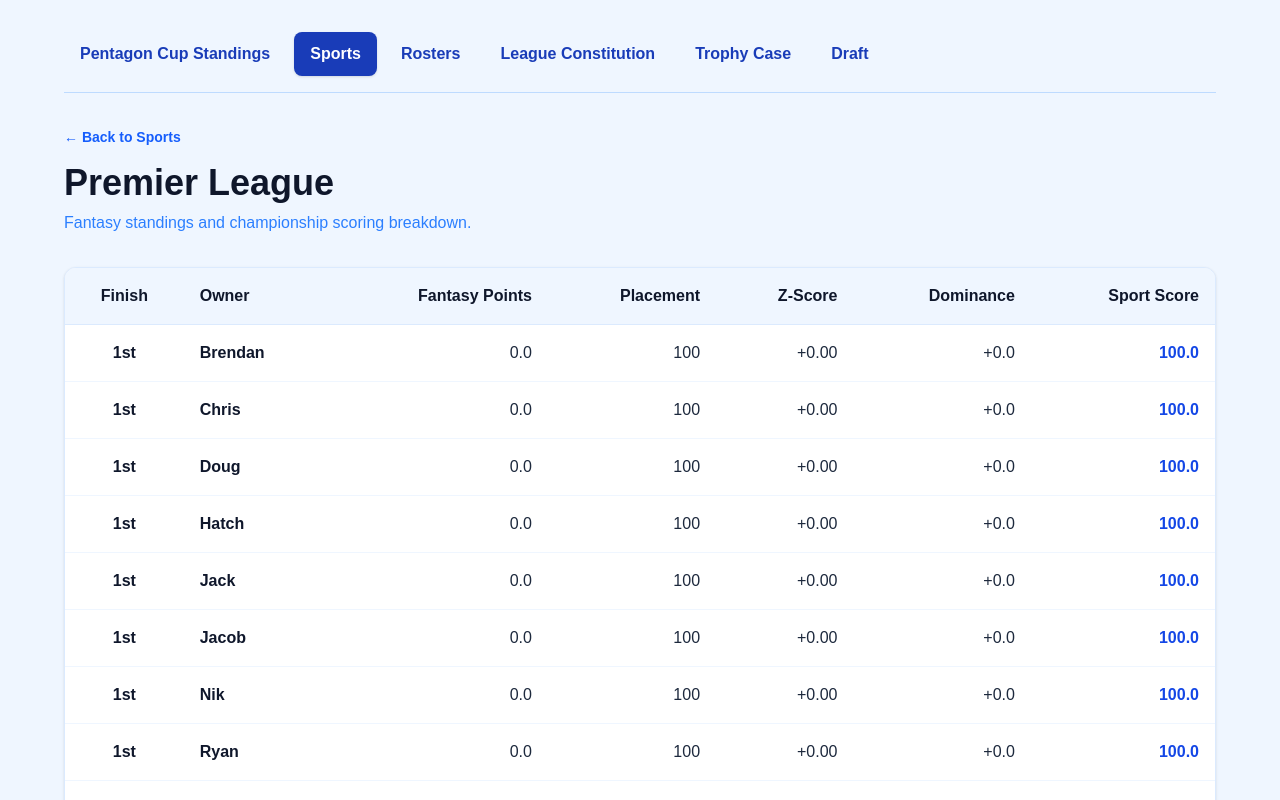
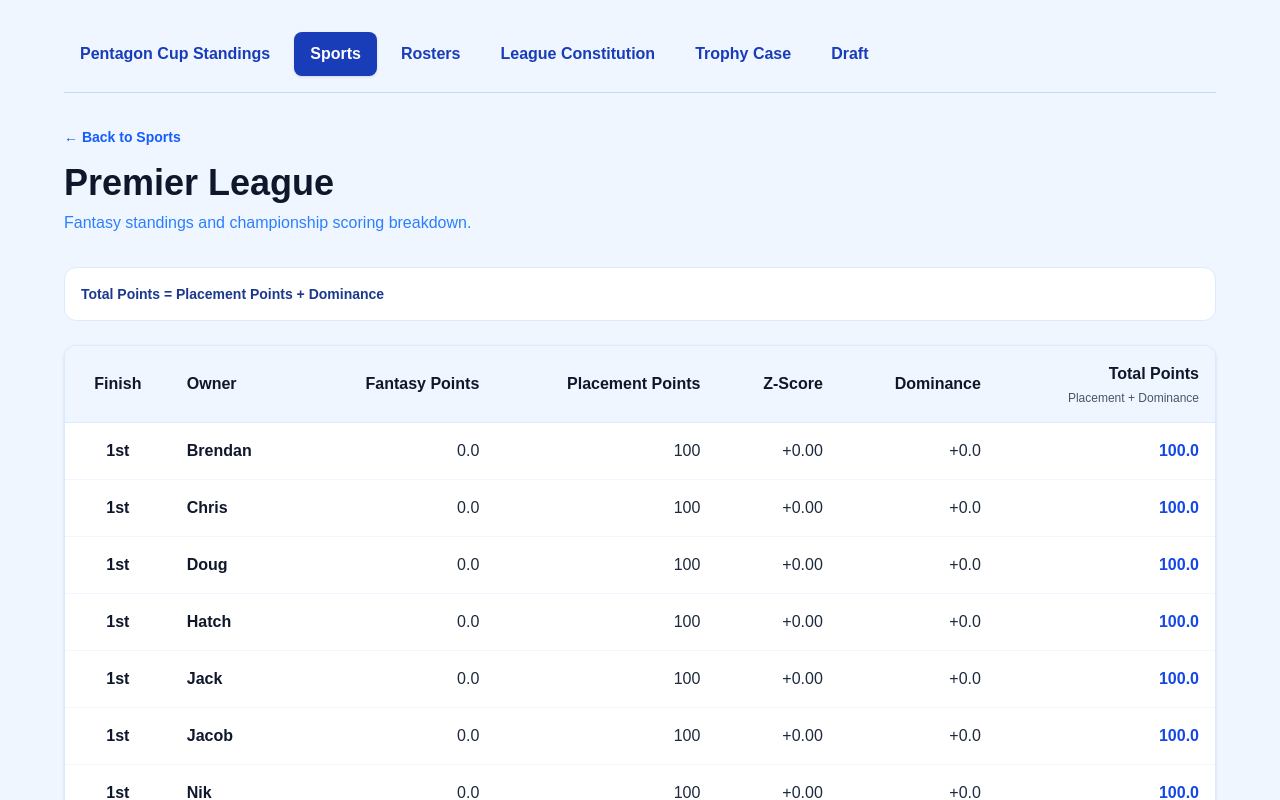
Before and after one commit to dpellerin25-cell/MultiSportFantasy2, a Next.js app in the folder web/: page /sports/epl in a window 1280 px wide. Shown: the top 800 px of the page. Built offline with nearby package versions, Linux system fonts and the light colour scheme; no server answers.

Commit message:
scoring clarity

```diff
--- a/web/src/app/page.tsx
+++ b/web/src/app/page.tsx
@@ -80,7 +80,7 @@ function SportCell({
             </div>
 
             <div className="text-sm text-slate-600">
-              Final sport score
+              Total sport points
             </div>
           </div>
 
@@ -130,9 +130,11 @@ function SportCell({
 
           <div className="mt-3 border-t border-blue-100 pt-3">
             <div className="flex justify-between font-bold text-slate-900">
-              <span>Total</span>
+              <span>Total points</span>
               <span>{result.sportScore.toFixed(1)}</span>
             </div>
+            <p className="mt-2 text-xs font-semibold text-blue-800">Total Points = Placement Points + Dominance</p>
+            {result.rank > 0 && <p className="mt-1 text-xs text-slate-600">{result.placementPoints.toFixed(0)} {dominance} = {result.sportScore.toFixed(1)}</p>}
           </div>
         </div>
       </div>
@@ -226,9 +228,10 @@ export default async function Home({
           </Link>
         </div>
 
-        <p className="mb-8 text-sm font-medium text-slate-600">
-          Hover over a sport score to see the scoring breakdown.
-        </p>
+        <div className="mb-6 rounded-xl border border-blue-100 bg-white p-4 text-sm">
+          <p className="font-semibold text-blue-900">Each sport: Total Points = Placement Points + Dominance</p>
+          <p className="mt-1 text-slate-600">The overall Total adds your total points from all five sports. Hover over or tap a sport score to see its breakdown.</p>
+        </div>
 
         <div className="overflow-x-auto rounded-xl border border-blue-100 bg-white shadow-sm">
           <table className="w-full min-w-[850px] border-collapse">
--- a/web/src/app/teams/[owner]/page.tsx
+++ b/web/src/app/teams/[owner]/page.tsx
@@ -111,6 +111,7 @@ export default async function TeamPage({
                     <div className="flex justify-between gap-3"><dt className="text-slate-600">Placement points</dt><dd className="font-semibold">{hasResult ? result.placementPoints.toFixed(0) : "—"}</dd></div>
                     <div className="flex justify-between gap-3"><dt className="text-slate-600">Dominance bonus</dt><dd className="font-semibold">{hasResult ? `${result.dominanceScore >= 0 ? "+" : ""}${result.dominanceScore.toFixed(1)}` : "—"}</dd></div>
                   </dl>
+                  <p className="mt-3 text-xs font-semibold text-blue-800">Total Points = Placement Points + Dominance</p>
                   {isCurrentSeason ? (
                     <details className="mt-3 border-t border-blue-100 pt-2">
                       <summary className="min-h-11 cursor-pointer rounded py-3 text-sm font-semibold text-blue-800 focus-visible:outline-2 focus-visible:outline-offset-2 focus-visible:outline-blue-800">
--- a/web/src/components/SportStandings.tsx
+++ b/web/src/components/SportStandings.tsx
@@ -64,6 +64,9 @@ export default function SportStandings({
         <p className="mb-8 text-slate-800 sm:text-blue-500">
           Fantasy standings and championship scoring breakdown.
         </p>
+        <p className="mb-6 rounded-xl border border-blue-100 bg-white p-4 text-sm font-semibold text-blue-900">
+          Total Points = Placement Points + Dominance
+        </p>
 
         {/* STANDINGS TABLE */}
 
@@ -85,7 +88,7 @@ export default function SportStandings({
                 </th>
 
                 <th className="p-4 text-right">
-                  Placement
+                  Placement Points
                 </th>
 
                 <th className="p-4 text-right">
@@ -97,7 +100,8 @@ export default function SportStandings({
                 </th>
 
                 <th className="p-4 text-right">
-                  Sport Score
+                  Total Points
+                  <span className="mt-1 block text-xs font-normal text-slate-600">Placement + Dominance</span>
                 </th>
               </tr>
             </thead>
```
